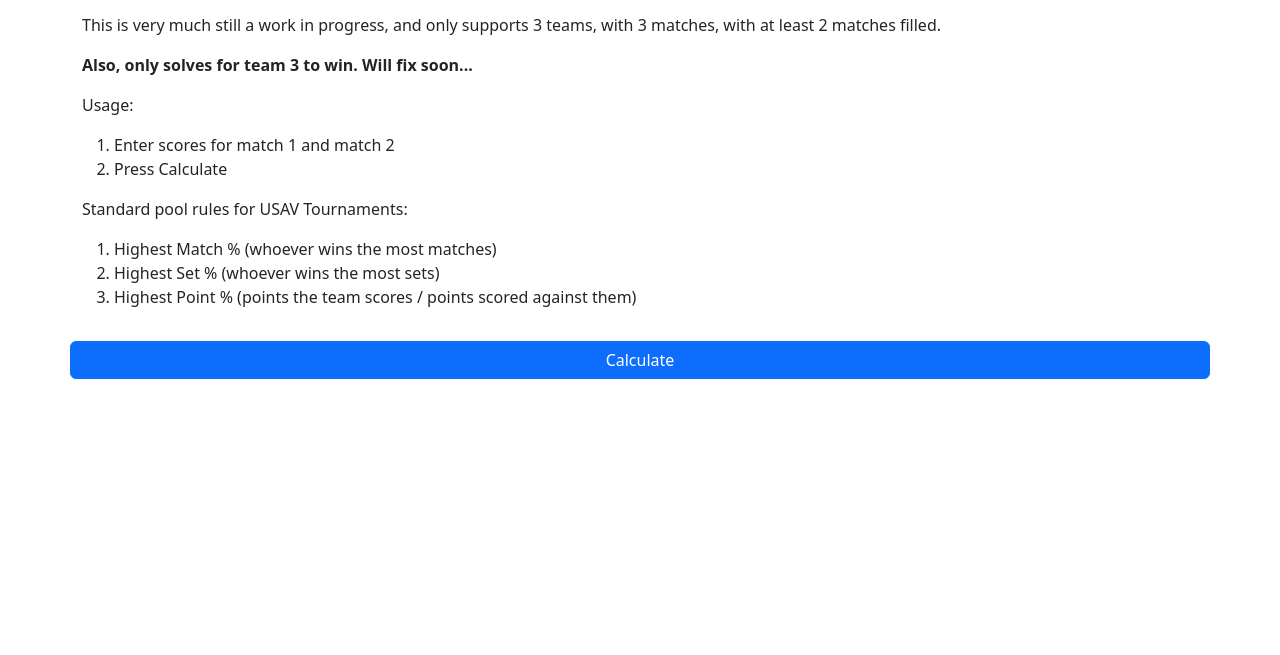
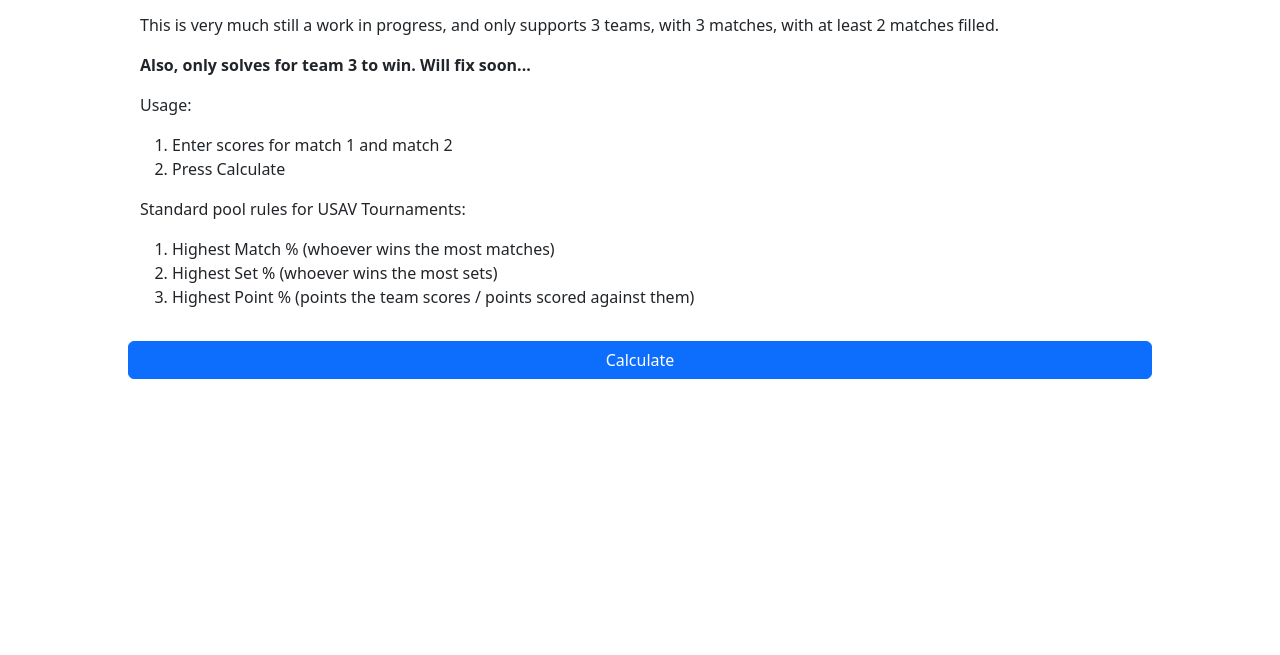
Before and after one commit to justdaniel-gh/volleyball-tools, a website built with Vite: page src/index.html in a window 1280 px wide. Shown: the part 145-800 px from the top of the page. Built offline with nearby package versions, Linux system fonts and the light colour scheme; what cash-dom, z3-solver would draw is missing.

Commit message:
More, more responsive

```diff
--- a/src/scss/styles.scss
+++ b/src/scss/styles.scss
@@ -1 +1,6 @@
 @import "bootstrap/scss/bootstrap";
+
+.container{
+    max-width:1024px;
+    margin:0 auto;/*make it centered*/
+}
```
